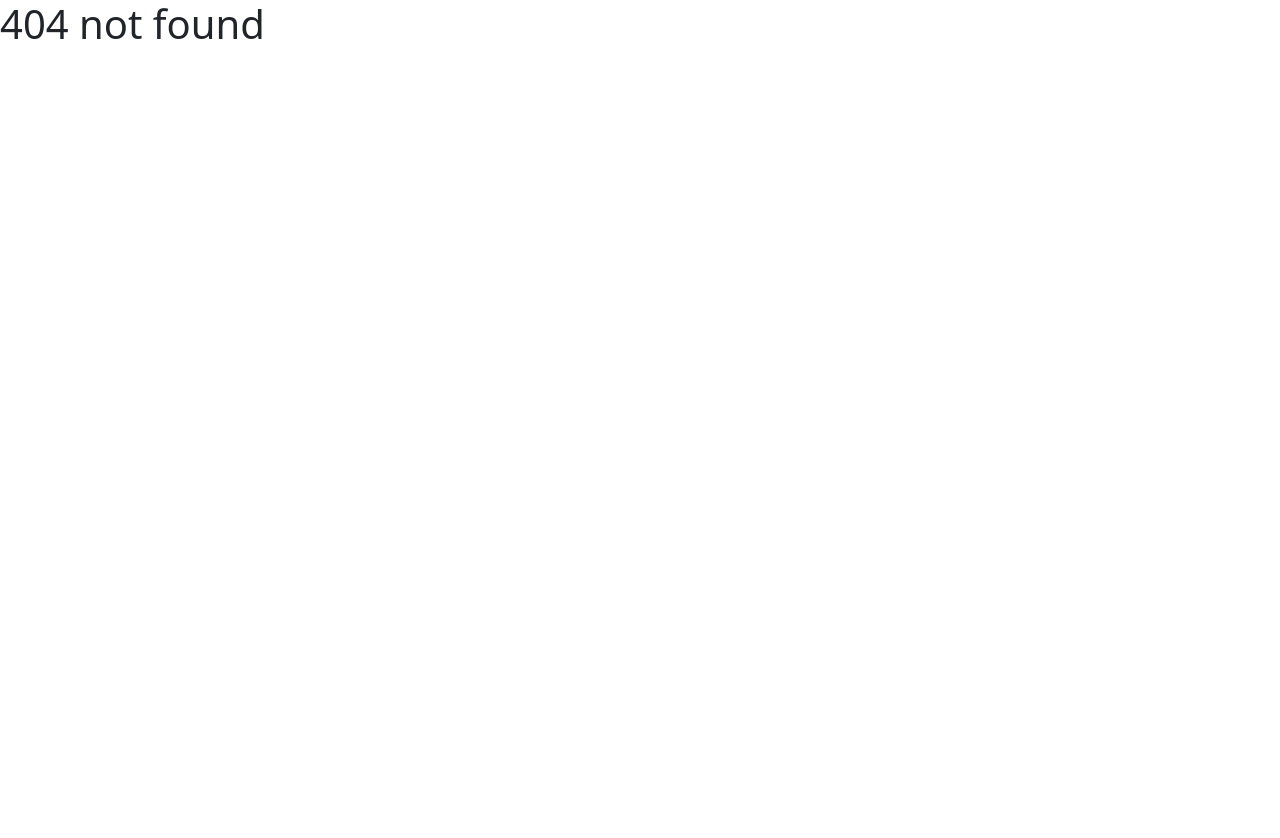
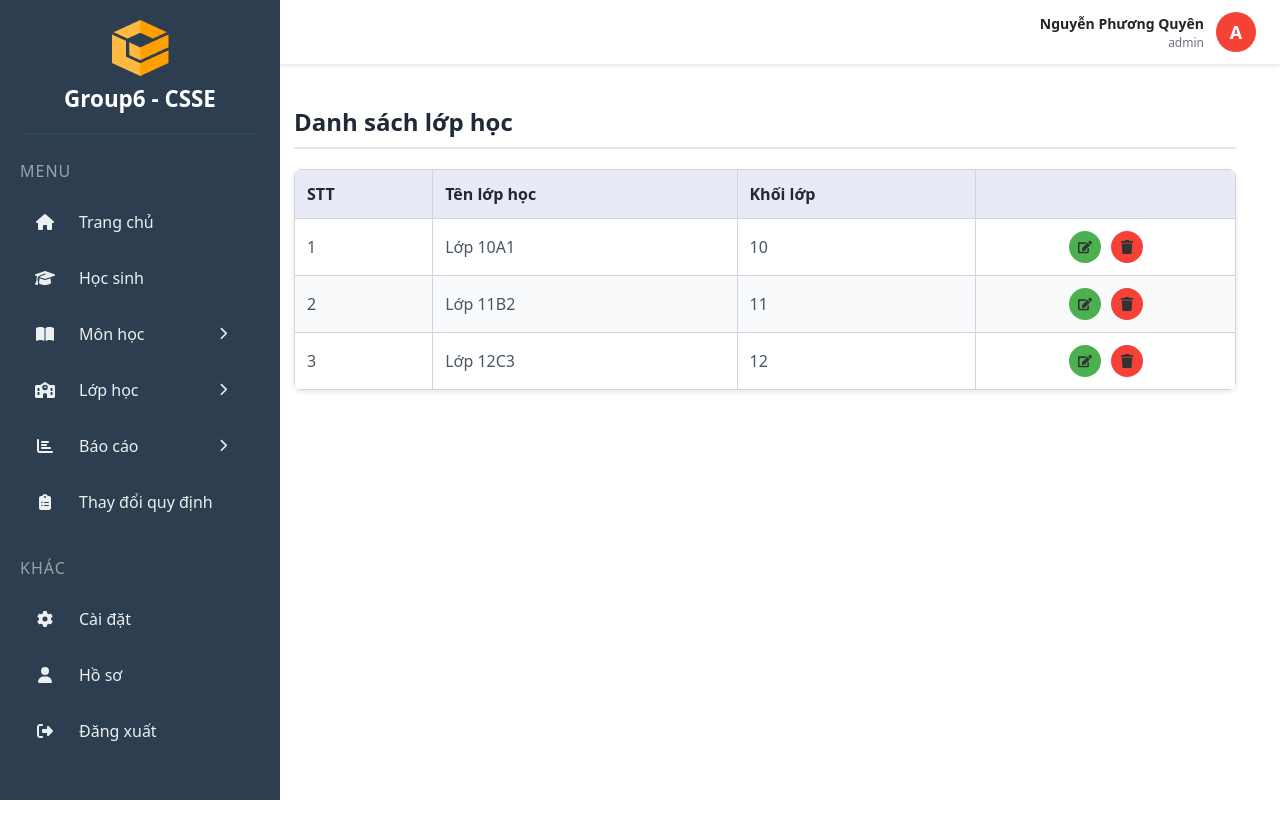
Before and after one commit to PhuongQuyen0908/Student-management-system, a React (Vite) app in the folder fe/: page /admin/classes in a window 1280 px wide. Before the commit this address had no page. Shown: the top 838 px of the page. Before the commit the page ends 800 px from the top, so only its background shows below. Built offline with nearby package versions, Linux system fonts and the light colour scheme.

Commit message:
feat: create basic classes page with class table

```diff
--- /dev/null
+++ b/fe/src/components/ClassTable.jsx
@@ -0,0 +1,71 @@
+import '../styles/ClassTable.scss';
+import { FaEdit, FaTrash } from 'react-icons/fa';
+import useModal from '../hooks/useModal';
+const dummyClassData = [
+    { name: 'Lớp 10A1', grade: '10' },
+    { name: 'Lớp 11B2', grade: '11' },
+    { name: 'Lớp 12C3', grade: '12' },
+];
+
+const ClassTable = () => {
+    const addModal = useModal();
+    const updateModal = useModal();
+
+    return (
+        <div className="class-table-wrapper">
+            {/* <TableHeaderAction
+            onAddClick={addModal.open}
+            onSearchChange={(value) => console.log('Tìm kiếm:', value)}
+            placeholder="Tìm kiếm lớp học..."
+            addLabel="Thêm lớp học"
+            /> */}
+
+            <div className="class-table-container">
+                <table className="class-table">
+                    <thead>
+                        <tr>
+                            <th>STT</th>
+                            <th>Tên lớp học</th>
+                            <th>Khối lớp</th>
+                            <th></th>
+                        </tr>
+                    </thead>
+                    <tbody>
+                        {dummyClassData.map((classItem, index) => (
+                            <tr key={index}>
+                                <td>{index + 1}</td>
+                                <td>{classItem.name}</td>
+                                <td>{classItem.grade}</td>
+                                <td>
+                                    <div className="action-buttons">
+                                        <button className="icon-button edit" onClick={updateModal.open} title="Chỉnh sửa">
+                                            <FaEdit />
+                                        </button>
+                                        <button className="icon-button delete" title="Xoá">
+                                            <FaTrash />
+                                        </button>
+                                    </div>
+                                </td>
+                            </tr>
+                        ))}
+                    </tbody>
+                </table>
+            </div>
+            {/*
+            {addModal.isOpen && (
+                <ModalAddClass
+                    show={addModal.isOpen}
+                    handleClose={addModal.close}
+                />
+            )}
+            {updateModal.isOpen && (
+                <ModalUpdateClass
+                    show={updateModal.isOpen}
+                    handleClose={updateModal.close}
+                />
+            )} */}
+        </div>
+    );
+};
+
+export default ClassTable;
--- a/fe/src/components/Taskbar/Taskbar.jsx
+++ b/fe/src/components/Taskbar/Taskbar.jsx
@@ -57,8 +57,8 @@ const Taskbar = () => {
         </NavLink>
         {expandedMenus.classManagement && (
           <div className="submenu">
-            <NavLink className="taskbar-subitem">Lập danh sách lớp</NavLink>
-            <NavLink className="taskbar-subitem">Tạo lớp</NavLink>
+            <NavLink to="/admin/classes" className="taskbar-subitem">Quản lý lớp học</NavLink>
+            <NavLink className="taskbar-subitem">Danh sách lớp</NavLink>
           </div>
         )}
         <NavLink className="taskbar-item" onClick={() => toggleMenu('reportManagement')}>
--- /dev/null
+++ b/fe/src/pages/Admin/ClassesPage.jsx
@@ -0,0 +1,14 @@
+import React from 'react';
+import ClassTable from '../../components/ClassTable';
+import '../../styles/ClassesPage.scss'
+
+const ClassesPage = () => {
+    return (
+        <div className="classes-page-container">
+            <h2 className="classes-title">Danh sách lớp học</h2>
+            <ClassTable />
+        </div>
+    );
+};
+
+export default ClassesPage;
--- a/fe/src/routes/AdminRoutes.jsx
+++ b/fe/src/routes/AdminRoutes.jsx
@@ -1,4 +1,5 @@
 import AdminPage from '../pages/Admin/AdminPage'
+import ClassesPage from '../pages/Admin/ClassesPage';
 import StudentsPage from '../pages/Admin/StudentsPage'
 
 const AdminRoutes = {
@@ -9,6 +10,10 @@ const AdminRoutes = {
             path: 'students',
             element: <StudentsPage />,
         },
+        {
+            path: 'classes',
+            element: <ClassesPage />,
+        },
     ],
 };
 
--- /dev/null
+++ b/fe/src/styles/ClassTable.scss
@@ -0,0 +1,75 @@
+.class-table-container {
+    overflow-x: auto;
+    background-color: white;
+    border-radius: 8px;
+    box-shadow: 0 2px 5px rgba(0, 0, 0, 0.1);
+    margin: 20px 0;
+  }
+
+  .action-buttons {
+    display: flex;
+    gap: 10px;
+    justify-content: center;
+
+    .icon-button {
+      width: 32px;
+      height: 32px;
+      border: none;
+      border-radius: 50%;
+      background-color: #e0e0e0;
+      display: flex;
+      align-items: center;
+      justify-content: center;
+      cursor: pointer;
+      transition: background-color 0.2s ease;
+
+      svg {
+        color: #333;
+        font-size: 14px;
+      }
+
+      &.edit {
+        background-color: #4caf50;
+      }
+
+      &.delete {
+        background-color: #f44336;
+      }
+
+      &:hover {
+        filter: brightness(0.9);
+      }
+    }
+  }
+
+  .class-table {
+    min-width: 100%;
+    color: #4b5563;
+    border-collapse: collapse;
+
+    thead {
+      background-color: #e8eaf6;
+      color: #1f2937;
+      font-size: 16px;
+    }
+
+    th, td {
+      padding: 12px;
+      text-align: left;
+      border: 1px solid #d1d5db;
+    }
+
+    tr {
+      &:hover {
+        background-color: #f9fafb;
+      }
+    }
+
+    th {
+      font-weight: bold;
+    }
+
+    tbody tr:nth-child(even) {
+      background-color: #f9fafb;
+    }
+  }
--- /dev/null
+++ b/fe/src/styles/ClassesPage.scss
@@ -0,0 +1,16 @@
+.classes-page-container {
+    margin-left: 250px;
+    margin-top: 0px;
+    padding: 20px;
+    background-color: white;
+    min-height: calc(100vh - 60px);
+  }
+
+  .classes-title {
+    font-size: 1.5rem;
+    font-weight: 700;
+    color: #1f2937;
+    margin-bottom: 20px;
+    padding-bottom: 10px;
+    border-bottom: 2px solid #e5e7eb;
+  }
```
